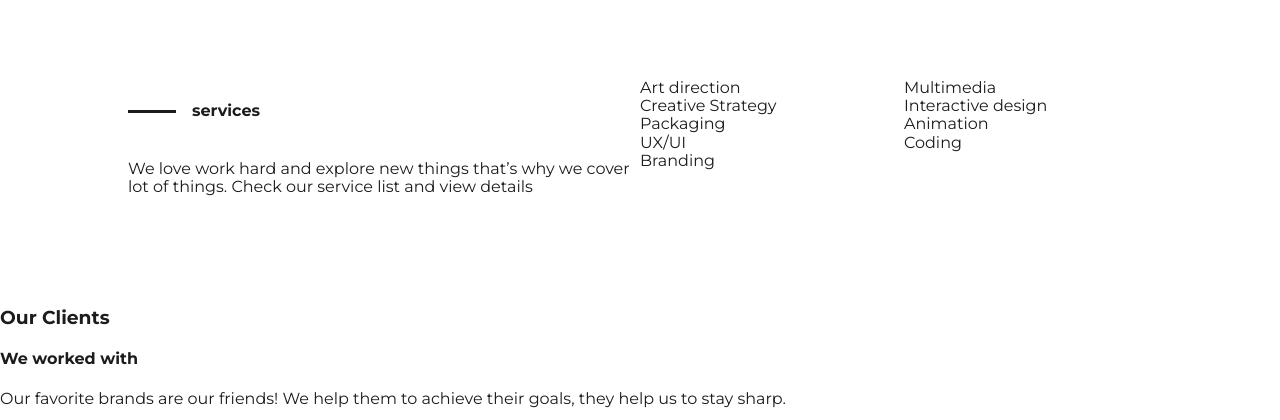
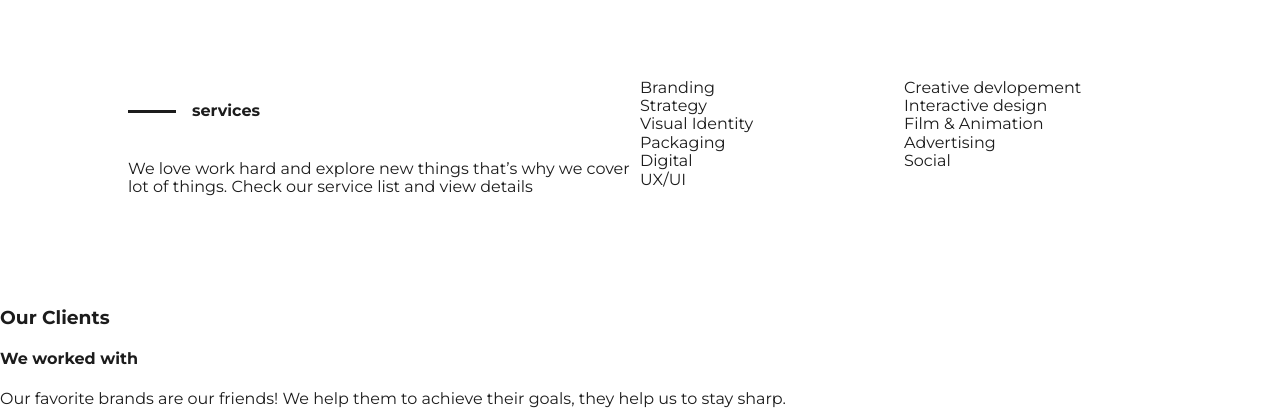
Before and after one commit to Avinuva/website, a web app: file source/pages/index.html in a window 1280 px wide. Shown: the part 1681-2101 px from the top of the page. Run offline with its HTML, style and script files only (its server is not run), Linux system fonts and the light colour scheme; style sheets or scripts are compiled from the project's sources.

Commit message:
Update index.html

```diff
--- a/source/pages/index.html
+++ b/source/pages/index.html
@@ -37,7 +37,7 @@
       </nav>
       <section class="skill current">
         <div class="skill-content">
-          <h2 class="skill-title">Fuck You :)</h2>
+          <h2 class="skill-title">Branding</h2>
           <p class="skill-description">
             Lorem ipsum dolor sit amet consectetur adipisicing elit. Veniam
             doloribus cum qui quod, esse itaque
@@ -119,15 +119,17 @@
       <h4>services</h4>
       <p>We love work hard and explore new things that’s why we cover lot of things. Check our service list and view details</p>
       <ul>
-        <li>Art direction</li>
-        <li>Creative Strategy</li>
+        <li>Branding</li>
+        <li>Strategy</li>
+        <li>Visual Identity</li>
         <li>Packaging</li>
+        <li>Digital</li>
         <li>UX/UI</li>
-        <li>Branding</li>
-        <li>Multimedia</li>
+        <li>Creative devlopement</li>
         <li>Interactive design</li>
-        <li>Animation</li>
-        <li>Coding</li>
+        <li>Film & Animation</li>
+        <li>Advertising</li>
+        <li>Social</li>
       </ul>
     </section>
     <section>
```
